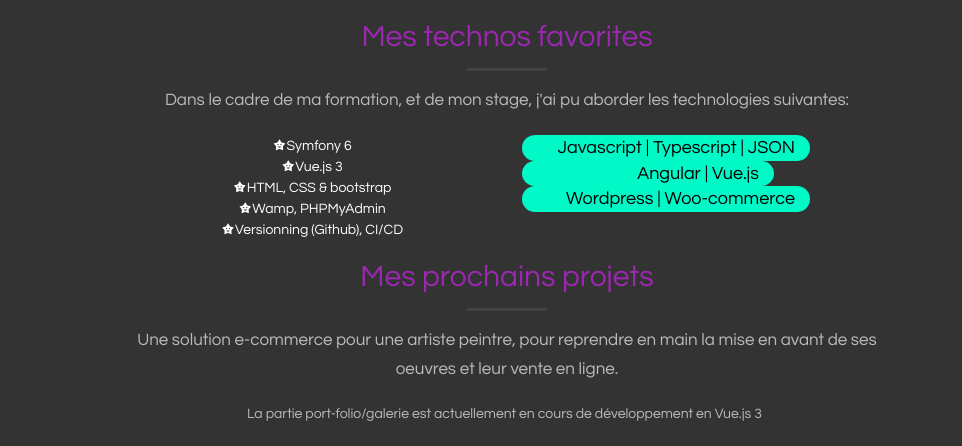
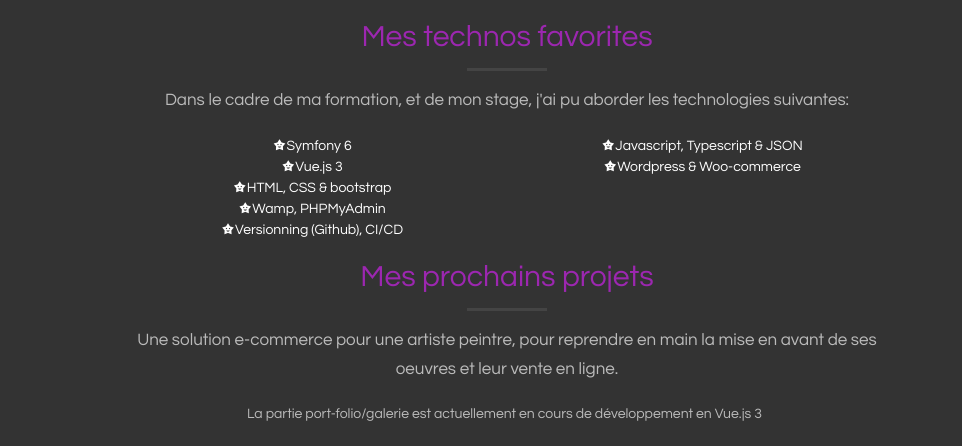
Before and after one commit to Chachared/Chachared.github.io, a plain HTML site: page index.html in a window 1280 px wide. Shown: the part 880-1326 px from the top of the page, without its empty margins (133-1095 px from the left). Drawn offline with Linux system fonts and the light colour scheme; files whose address does not match are found by name.

Commit message:
(style)change progressbars to stars for favs technos
(style)change progressbars to stars for favs technos

```diff
--- a/index.html
+++ b/index.html
@@ -100,7 +100,6 @@
               <div>
                 <span class="mdi mdi-star-face">Symfony 6</span>
               </div>
-
               <div>
                 <span class="mdi mdi-star-face">Vue.js 3</span>
               </div>
@@ -117,14 +116,12 @@
 
             <div class="col-lg-6">
                 <div>
-                  <div title="downloading" class="progressbar javascript">Javascript | Typescript | JSON</div>
+                  <span class="mdi mdi-star-face">Javascript, Typescript & JSON</span>
                 </div>
                 <div>
-                  <div title="downloading" class="progressbar angular">Angular | Vue.js</div>
+                  <span class="mdi mdi-star-face">Wordpress & Woo-commerce</span>
                 </div>
-                <div>
-                  <div title="downloading" class="progressbar wordpress">Wordpress | Woo-commerce</div>
-                </div>
+
             </div>
           </div>
 
```
